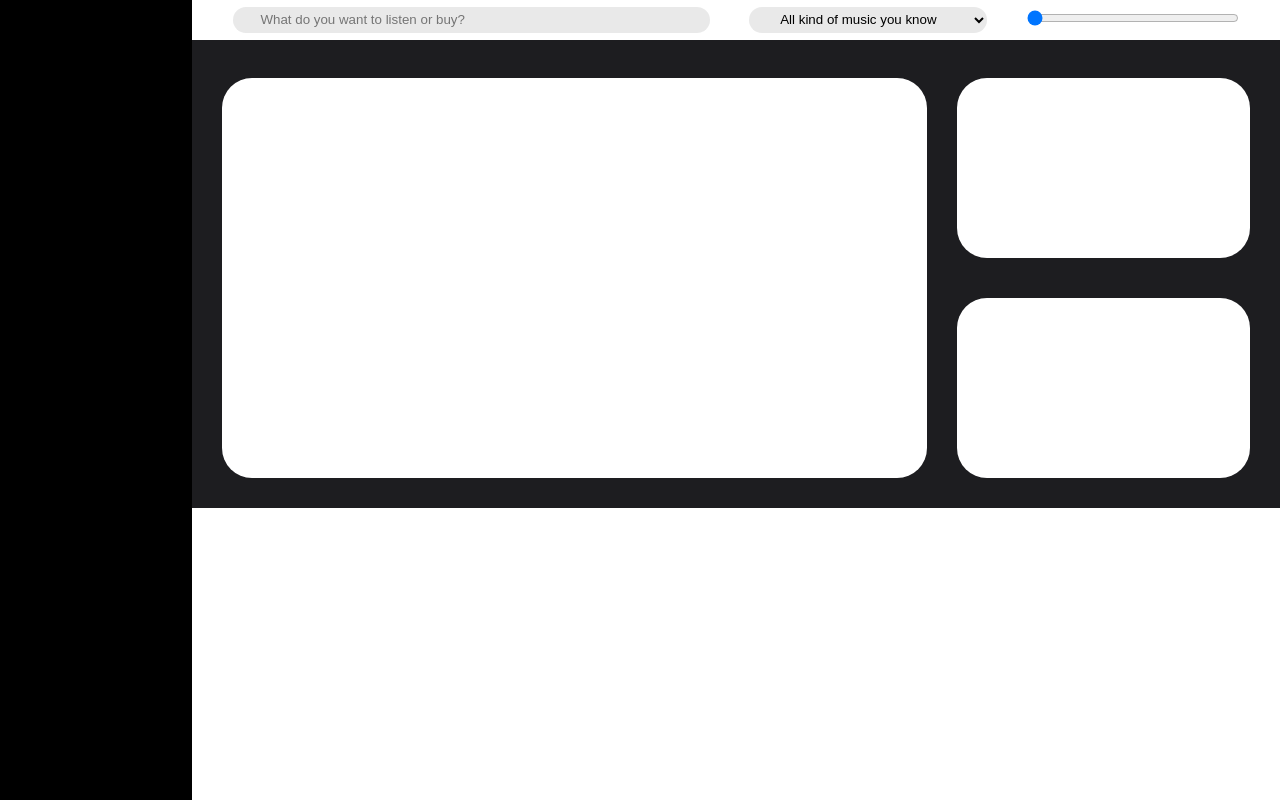
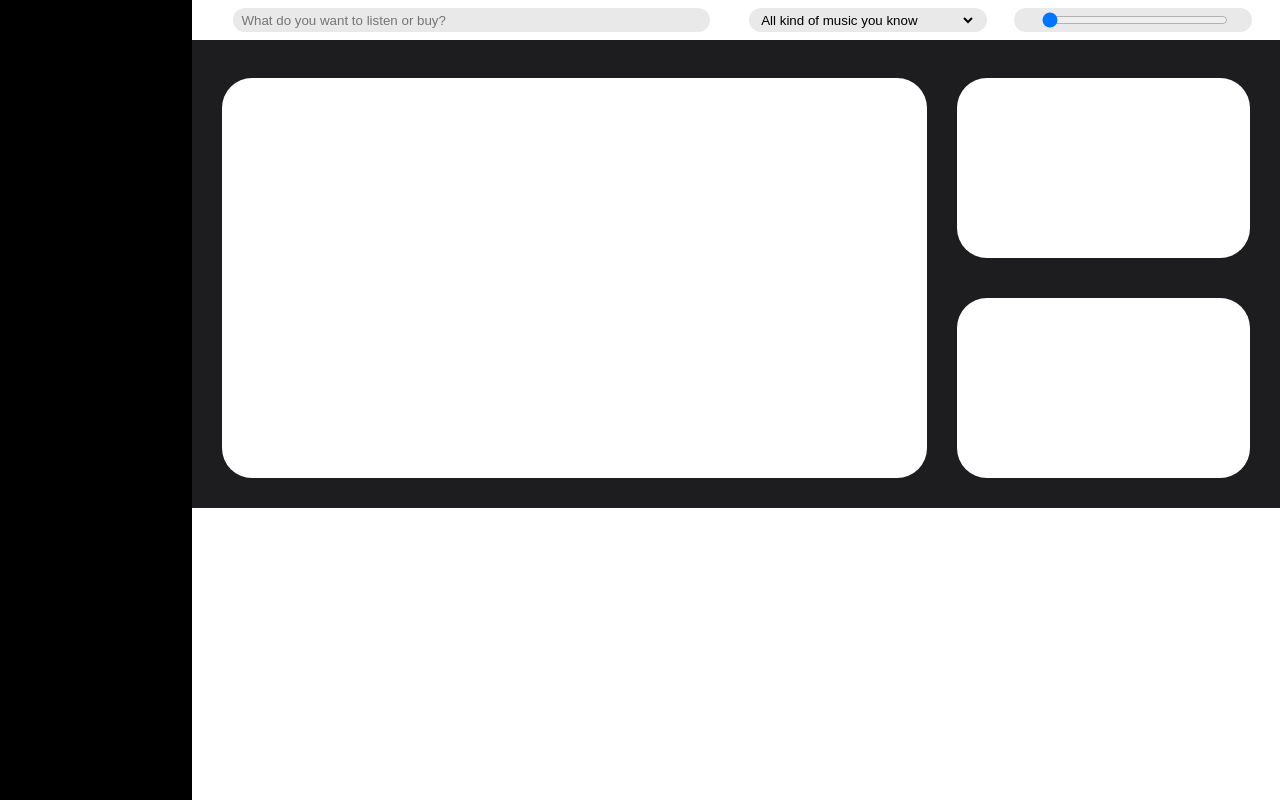
Before and after one commit to nKay83/Classic-Groove, a PHP site: page / in a window 1280 px wide. Run offline with PHP 8.4, Linux system fonts and the light colour scheme; some libraries are stand-ins or nearby versions.

Commit message:
fix search bar on desktop

```diff
--- a/src/compoment/search.php
+++ b/src/compoment/search.php
@@ -1,7 +1,11 @@
+<div class="search-container">
   <div class="search">
     <i class="fa-solid fa-magnifying-glass"></i>
     <input type="text" id="search-btn" placeholder="What do you want to listen or buy?">
   </div>
+</div>
+<div class="drop-menu-container">
+
   <div class="drop-menu">
     <i class="fa-sharp fa-regular fa-bars-filter"></i>
     <select name="" id="drop-menu-btn">
@@ -10,8 +14,11 @@
       <option value="">c</option>
     </select>
   </div>
+</div>
+<div class="price-container">
   <div class="price">
     <i class="fa-regular fa-coin"></i>
+    <input type="range" min="0" max="500" value="0" name="" id="price-ptn">
     <i class="fa-regular fa-coins"></i>
-  <input type="range" min="0" max="500" value="0" name="" id="price-ptn">
   </div>
+</div>
--- a/src/style/search.css
+++ b/src/style/search.css
@@ -4,55 +4,43 @@
   align-items: center;
   padding: 0 15px;
 }
+#search .search-container,
+#search .drop-menu-container,
+#search .price-container {
+  width: 25%;
+  display: flex;
+  justify-content: center;
+}
+#search .search-container {
+  width: 50%;
+}
 #search .search,
 #search .drop-menu,
 #search .price {
-  width: 25%;
-  position: relative;
-  text-align: center;
-}
-#search .search {
-  width: 50%;
-}
-#search .search input,
-#search .drop-menu select,
-#search .price input {
+  height: 3vh;
   width: 90%;
-  height: 3.14vh;
-  border-radius: 20px;
   background-color: var(--gr2);
-  color: var(--bla);
-  outline: none;
-  border: none;
+  border-radius: 25px;
+  padding-left: 5px;
+  display: flex;
+  align-items: center;
 }
 
-#search .price input {
+#search input,
+#search select {
+  height: 100%;
+  width: 95%;
+  background-color: var(--gr2);
+  border: none;
+  outline: none;
+  border-radius: 20px;
+  padding-left: 3px;
+}
+#search .price{
+  display: flex;
+  justify-content: space-between;
+}
+#search .price input{
   width: 80%;
+  padding: 0;
 }
-
-#search .search input,
-#search .drop-menu select {
-  padding-left: 27px;
-}
-
-#search .search i,
-#search .drop-menu i,
-#search .price i {
-  position: absolute;
-  top: 50%;
-  transform: translateY(-50%);
-  color: var(--gr1);
-}
-
-#search .search i {
-  left: 33px;
-}
-#search .drop-menu i {
-  left: 20px;
-}
-#search .price i:nth-child(1) {
-  left: 0;
-}
-#search .price i:nth-child(2) {
-  right: 0;
-}
```
Lines whose indentation alone changed are shown as unchanged.
